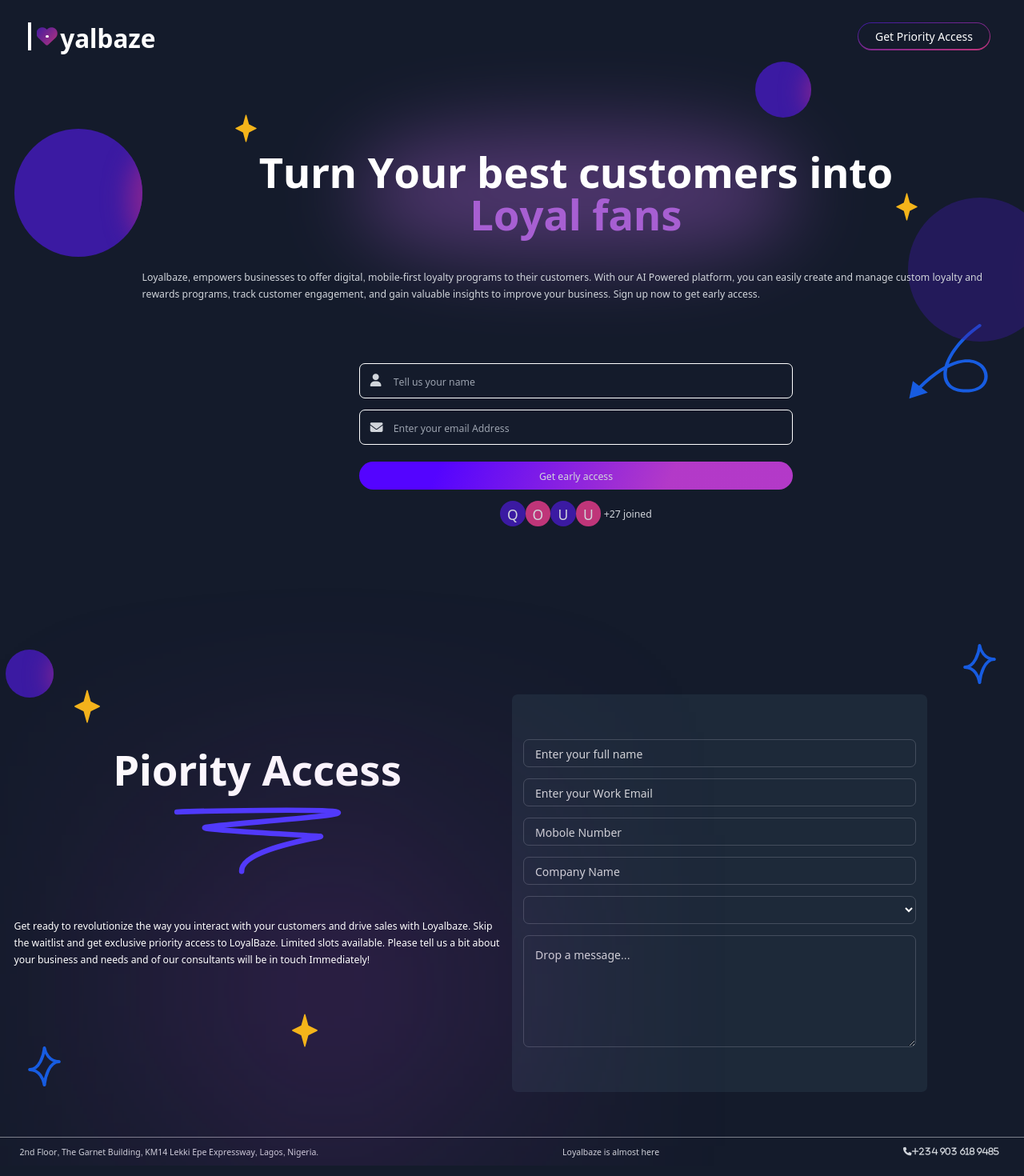
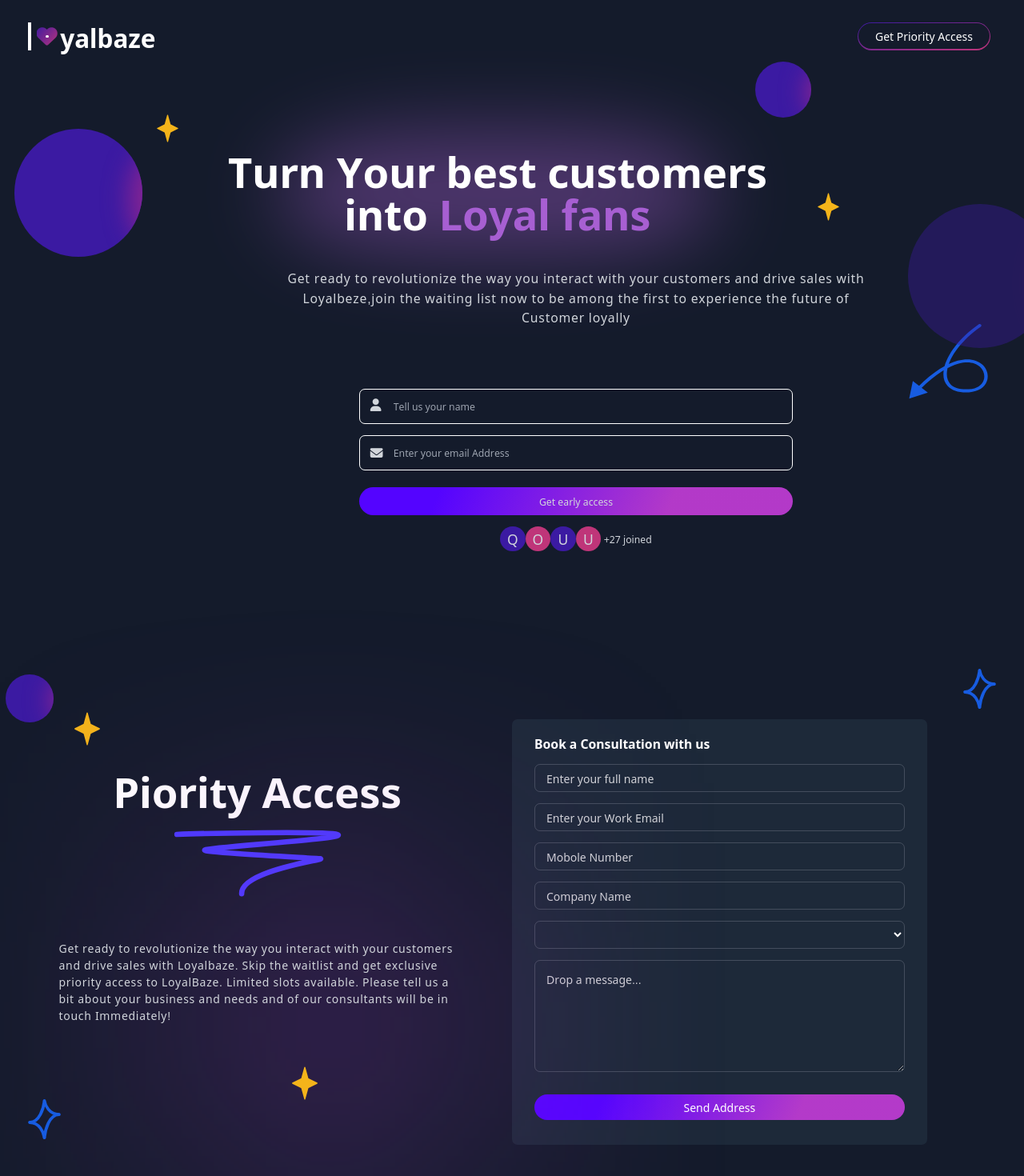
Before and after one commit to OlusanyaAyomide/Yalbase-website, a React (Vite) app: page / in a window 1280 px wide. Shown: the top 1470 px of the page at 80% size. Built offline with nearby package versions, Linux system fonts and the light colour scheme.

Commit message:
correction-commit

```diff
--- a/src/component/Hero.jsx
+++ b/src/component/Hero.jsx
@@ -13,12 +13,12 @@ export default function Hero({setisPoppedUp}) {
     </div>
         <div className='md:flex items-center'>
             <div>
-            <div className='w-[160px] h-[160px] hidden md:block '>
+            <div className='w-[160px] h-[160px] hidden md:block lg:relative'>
             <Balls/>
               </div>
             </div>
-        <div className='w-full relative'>
-            <h1 className='text-center text-3xl mb-8 md:mb-2 sm:text-4xl md:text-5xl lg:text-6xl font-extrabold lg:mx-8'>Turn Your best customers into <span className='whitespace-nowrap text-[#A75FD2]'>Loyal fans</span></h1>
+        <div className='w-full relative lg:right-28'>
+            <h1 className='text-center text-3xl mb-8 md:mb-2 sm:text-4xl md:text-5xl lg:text-6xl font-extrabold lg:mx-8'>Turn Your best customers <span className='lg:block lg:text-center'>into <span className='whitespace-nowrap text-[#A75FD2]'>Loyal fans</span></span> </h1>
             <div className='absolute w-[50%] h-[140%] opacity-40 left-[25%] -bottom-[20%] md:drop2 drop bg-[#A75FD2] rounded-[40%] -z-10'>
            </div>
            <img src={star} alt="img" className='h-10 w-10 absolute -top-12 left-8  md:left-32' />
@@ -29,7 +29,11 @@ export default function Hero({setisPoppedUp}) {
         </div>
         <div className='md:ml-[160px]  relative  text-gray-300 text-sm mt-4 mb-4 leading-6'>
             <img src={line} alt="img"  className='absolute right-4 md:right-8 top-40 md:top-20 -z-10 opacity-50 md:opacity-100'/>
-            <p>{Text}</p>
+            <div className='relative lg:first-letter:right-28'>
+              <span className='lg:block lg:text-center lg:tracking-wider lg:text-lg'>Get ready to revolutionize the way you interact with your customers and drive sales with</span>
+              <span className='lg:block lg:text-center lg:tracking-wider lg:text-lg'>Loyalbeze,join the waiting list now to be among the first to experience the future of</span>
+              <span className='lg:block lg:text-center lg:tracking-wider lg:text-lg'>Customer loyally</span>
+            </div>
             <FormInput setIsPoppedUp={setisPoppedUp}/>
         </div>
         <div className='absolute h-[180px] -z-10 w-[180px] rounded-full -right-10 top-[25%] opacity-40 md:opacity:100 sm-shadow'> <Balls/></div>
--- a/src/component/Lower.jsx
+++ b/src/component/Lower.jsx
@@ -18,7 +18,7 @@ export default function Lower() {
                 </div>
                 <div className='absolute bg-[#AB35CF] h-[70%] w-[30%] right-[20%] blur2'>
                 </div>
-                <p className='text-sm mt-4 mb-4 leading-6 relative -top-2'>{Lowertext}</p>
+                <p className='text-sm mt-4 mb-4 lg:px-16 lg:text-base lg:tracking-wider leading-6 relative -top-2 text-gray-300'>{Lowertext}</p>
             </div>
         </div>
         <div className='absolute left-2 top-4 w-[60px] h-[60px]'>
@@ -28,7 +28,8 @@ export default function Lower() {
         <img src={outline} alt="dtsar" className='absolute left-10 bottom-2'/>
         <img src={star} alt="stars" className='absolute bottom-16 h-12 left-[360px] w-12 z-10'/>
         <div className='w-full md:w-6/12 sm:w-10/12 mx-auto md:pt-12 '>
-            <form action="#" className='bg-[#1D2939] rounded-lg px-4 py-12 mt-8 lg:w-10/12'>
+            <form action="#" className='bg-[#1D2939] rounded-lg px-6 lg:px-8 py-5 mt-8 lg:w-10/12'>
+                 <h1 className='mb-4 font-bold text-lg'>Book a Consultation with us</h1>
                 <input type="text" className='input' placeholder='Enter your full name'/>
                 <input type="text" className='input' placeholder='Enter your Work Email'/>
                 <input type="text" className='input' placeholder='Mobole Number'/>
@@ -37,6 +38,7 @@ export default function Lower() {
 					<option value="null">Select a country</option>
 				</select>
             <textarea placeholder="Drop a message..." cols="30" rows="6" className='input h-40'></textarea>
+            <button className='block mt-8 mb-4 py-2 w-full rounded-[200px] button-grad'>Send Address</button>
             </form>
         </div>
     </section>
--- a/src/component/LowerBody.jsx
+++ b/src/component/LowerBody.jsx
@@ -33,6 +33,7 @@ export default function LowerBody() {
 				</div>
 				<div className=" bg-red-500">
 					<div className='w-11/12 py-2 px-6 mx-auto my-2 rounded-xl bg-[#1D2939]'>
+
 						<div>
 							<h2 className='text-base  mb-10'>Book a Consultation with us</h2>
 							<div className='flex flex-col gap-7'>
```
Also changed, not shown: vite.config.js.timestamp-1676117153079.mjs (added, +10 -0 lines).
